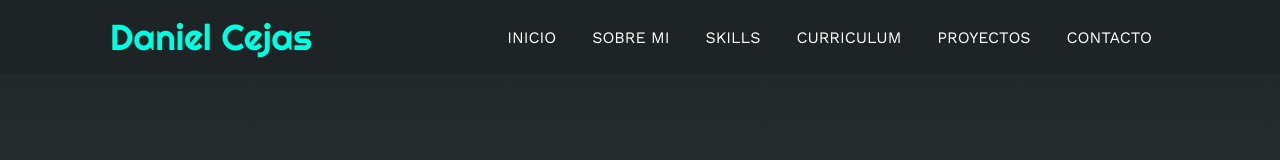
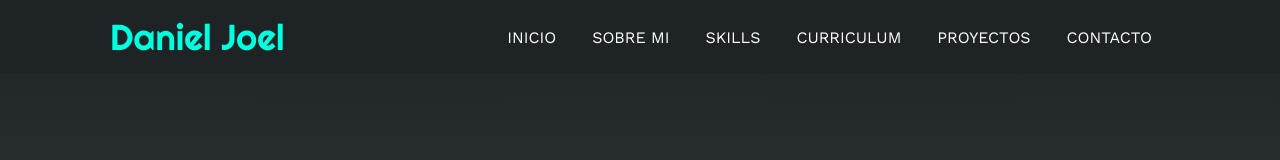
Before and after one commit to DanielCjs/portfolio, a plain HTML site: page index.html in a window 1280 px wide. Shown: the top 160 px of the page. Drawn offline with nearby package versions, Linux system fonts and the light colour scheme; files whose address does not match are found by name.

Commit message:
testchange

```diff
--- a/index.html
+++ b/index.html
@@ -19,7 +19,7 @@
     <div class="contenedor-header">
       <header>
         <div class="logo">
-          <a href="#">Daniel Cejas</a>
+          <a href="#">Daniel Joel</a>
         </div>
         <nav id="nav">
           <ul>
```
